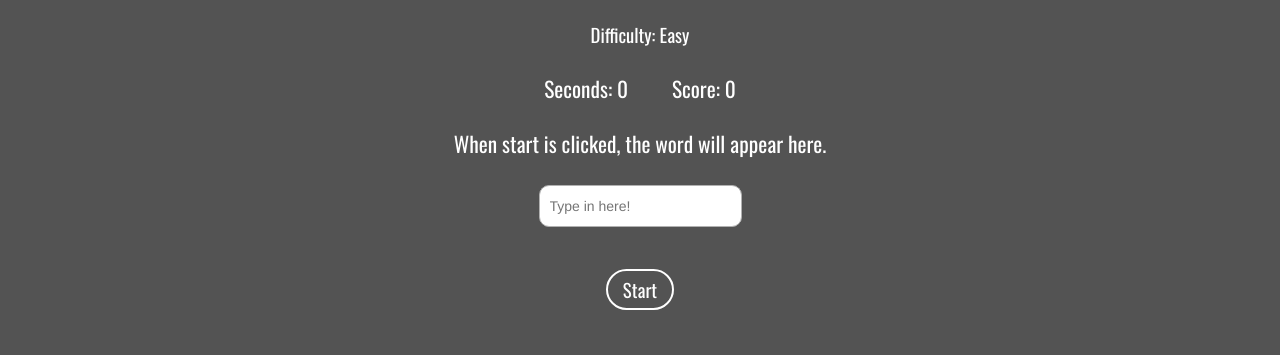
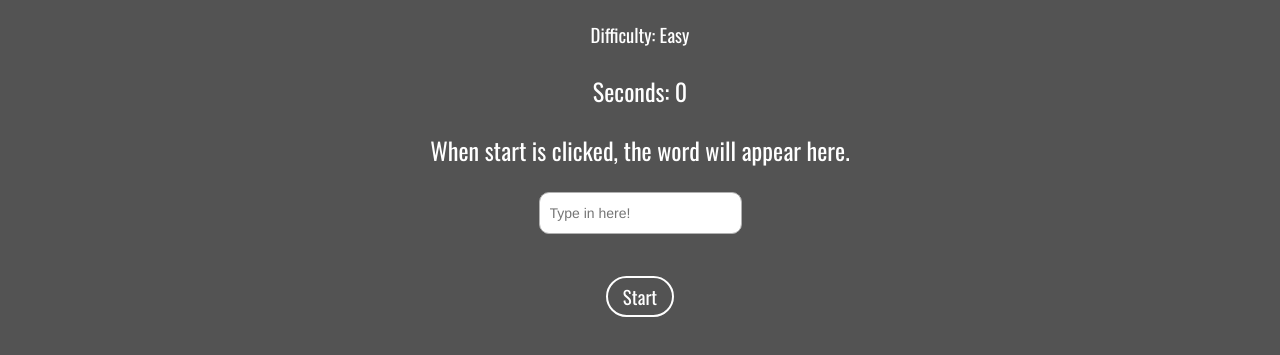
Before and after one commit to Code-Institute-Submissions/Type-Fast, a plain HTML site: page index.html in a window 1280 px wide. Shown: the part 199-554 px from the top of the page. Drawn offline with nearby package versions, Linux system fonts and the light colour scheme.

Commit message:
Placed timer on its own for User Experience and score below

```diff
--- a/assets/styles/main.css
+++ b/assets/styles/main.css
@@ -69,15 +69,15 @@
     font-size: 14pt;
 }
 
-.user-score-timer {
+.timer {
     margin: 25px;
 }
 
-.user-score-timer p, .user-score-timer p span, #word-display {
-    font-size: 16pt;
+.timer p, .timer p span, #word-display {
+    font-size: 18pt;
 }
 
-.timer-count, .user-score {
+.timer-count {
     margin: 0 20px;
 }
 
@@ -112,9 +112,9 @@ input[type=text] {
     border: 2px solid rgb(156, 156, 156);
 }
 
-
-#reset-game {
+.user-score {
     display: none;
+    font-size: 14pt;
 }
 
 /*Background Colors*/
--- a/index.html
+++ b/index.html
@@ -72,9 +72,8 @@
                 </div>
 
                 <!--Seconds and Score-->
-                <div class="center-content user-score-timer">
+                <div class="center-content timer">
                     <p class="inline-block timer-count">Seconds: <span id="timer-sec">0</span></p>
-                    <p class="inline-block user-score">Score: <span id="score">0</span></p>
                 </div>
 
                 <!--Display Word to User-->
@@ -89,7 +88,7 @@
                 <!--Buttons for user to manage game-->
                 <div class="user-settings center-content">
                     <a id="start-game">Start</a>
-                    <a id="reset-game">Reset</a>
+                    <p class="inline-block user-score">Score: <span id="score">0</span></p>
                 </div>
             </div>
         </main>
```
